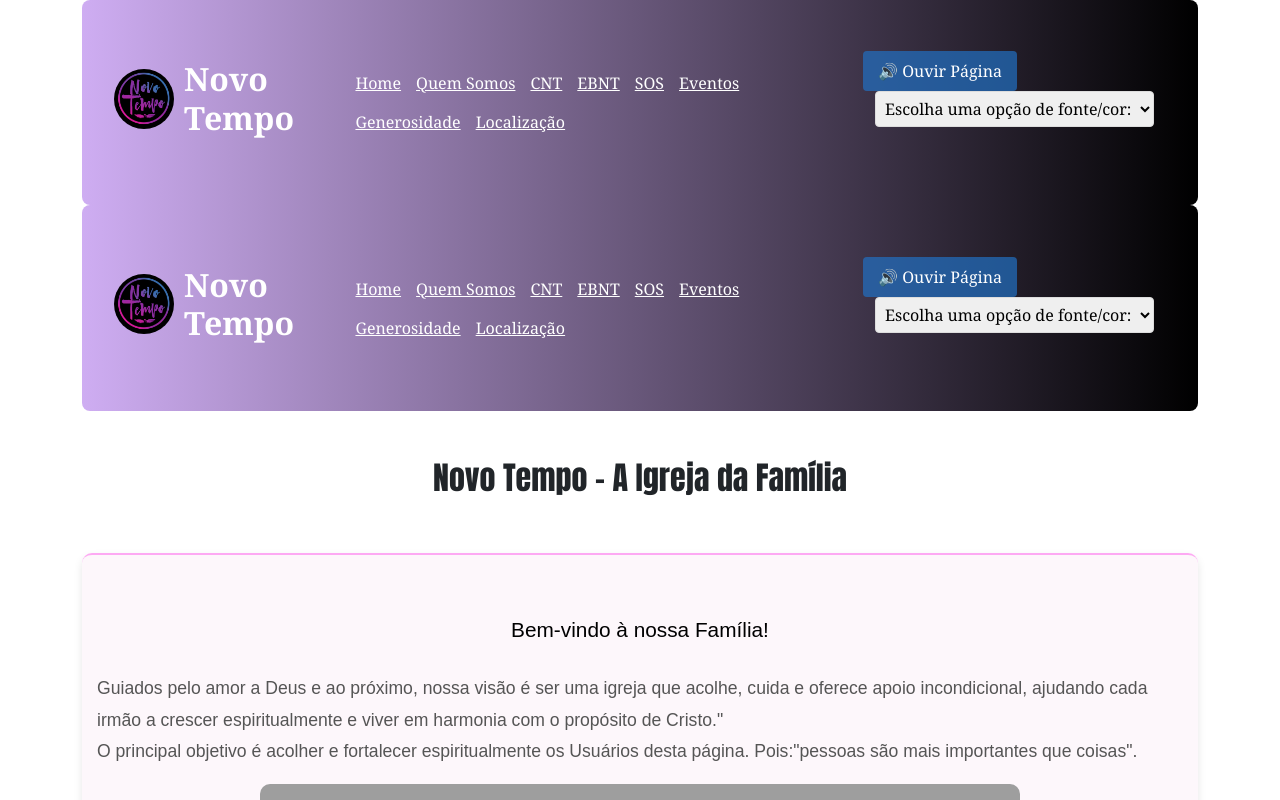
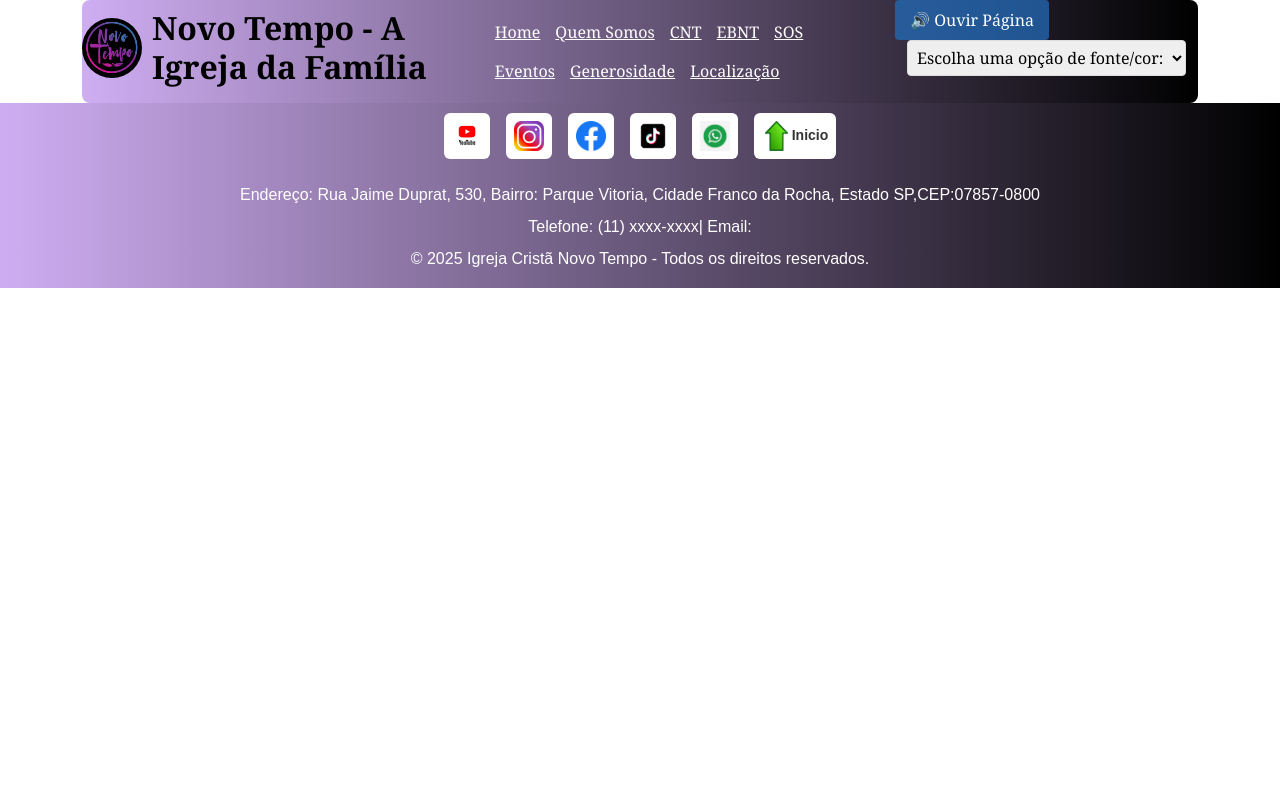
Before and after one commit to MariaaPcsa/projetointegrador3comreact, a React (Vite) app: page / in a window 1280 px wide. Shown: the top 800 px of the page. Built offline with nearby package versions, Linux system fonts and the light colour scheme; grey boxes are pictures that could not be loaded.

Commit message:
Atualizando css Home

```diff
--- a/src/App.css
+++ b/src/App.css
@@ -36,7 +36,7 @@ body {
 .header {
   display: flex;
   font-family: Georgia, 'Times New Roman', Times, serif;
-  padding: 3.2rem 2rem; /* Preenchimento */
+  padding: 3.2  rem 2rem; /* Preenchimento */
   background: linear-gradient(to right, rgba(137, 56, 224, 0.41), black);
   width: 100%; /* Ocupa toda a largura */
   margin: 0; /* Remove margens laterais */
@@ -52,7 +52,7 @@ body {
   align-items: center;
   font-size: 2rem;
   font-weight: bold;
-   color: white;
+   color: black;
 }
 
 /* Logo */
@@ -291,8 +291,8 @@ justify-content: center;
 
 /* Estilo das imagens */
 .midia-link-lista img {
-  width: 40px;
-  height: 40px;
+  width: 30px;
+  height: 30px;
   object-fit: contain;
 }
 
@@ -300,7 +300,7 @@ justify-content: center;
 .footer addres,
 .footer p {
   margin: 0.5rem 0;
-  font-size: 0.9rem;
+  font-size: 1rem;
 }
 
 /* Responsividade: Ajustes para telas até 768px */
@@ -322,8 +322,8 @@ justify-content: center;
 /* Responsividade: Ajustes para telas menores que 480px */
 @media (max-width: 480px) {
   .midia-link-lista img {
-    width: 30px;
-    height: 30px;
+    width: 15px;
+    height: 15px;
   }
 }
 
@@ -339,6 +339,7 @@ justify-content: center;
 
   .titulo {
     font-size: 1.4rem;
+    color: white  ;
   }
 
   .nav ul {
--- a/src/App.jsx
+++ b/src/App.jsx
@@ -5,10 +5,7 @@ import './index.css';
 import './App.css';
 import "bootstrap/dist/css/bootstrap.min.css";
 
-
-
 import Header from "./components/Header";
-
 
 import Home from "./pages/Home";
 import Location from "./pages/Location";
@@ -19,6 +16,7 @@ import Ctn from "./pages/Ctn";
 import Ebnt from "./pages/Ebnt";
 import WhoWeAre from "./pages/WhoWeAre";
 import Footer from "./components/Footer";
+
 
 
 
@@ -35,7 +33,8 @@ function App() {
 <Header/>
 
  <Routes>
-    <Route path="/" element={<Home/>} />
+
+    <Route path="/home" element={<Home/>} />
 <Route path="/events" element={<Events/>} />
    <Route path="/generosity" element={<Generosity/>} />
    <Route path="/location" element={<Location/>}/>
--- a/src/components/Footer.jsx
+++ b/src/components/Footer.jsx
@@ -68,6 +68,7 @@ const Footer = () => {
 
           <p>&copy; 2025 Igreja Cristã Novo Tempo - Todos os direitos reservados.</p>
     </div>
+
      </>
   )
 }
--- a/src/components/Header.jsx
+++ b/src/components/Header.jsx
@@ -84,8 +84,8 @@ const Header = () => {
     <div className="container">
       <div className="header">
         <h1 className="titulo">
-          <img className="logomarca" src="/images/logo.jpg" alt="Logo Igreja Novo Tempo" />
-          Novo Tempo
+          <img className="logomarca" src="../images/logo.jpg" alt="Logo Igreja Novo Tempo" />
+          Novo Tempo - A Igreja da Família
         </h1>
 
         <nav className="nav">
--- a/src/pages/Location.jsx
+++ b/src/pages/Location.jsx
@@ -3,15 +3,20 @@ import '../index.css';
 import '../App.css';
 import "bootstrap/dist/css/bootstrap.min.css";
 import Header from '../components/Header';
+import Footer from '../components/Footer';
 
 const Location = () => {
   return (
     <>
 
     <body>
+    <Header/>
+      <main>
 
-<Header/>
+      </main>
 
+
+    <Footer/>
     </body>
     <div>Location</div>
     </>
--- a/src/pages/WhoWeAre.jsx
+++ b/src/pages/WhoWeAre.jsx
@@ -3,6 +3,7 @@ import React from 'react'
 const WhoWeAre = () => {
   return (
     <div>
+
       <p>
 
       Qem Somos
```
Also changed, not shown: src/pages/Home.jsx (+7 -1 lines), 1 other file (tests, documents, lock files or other folders).
